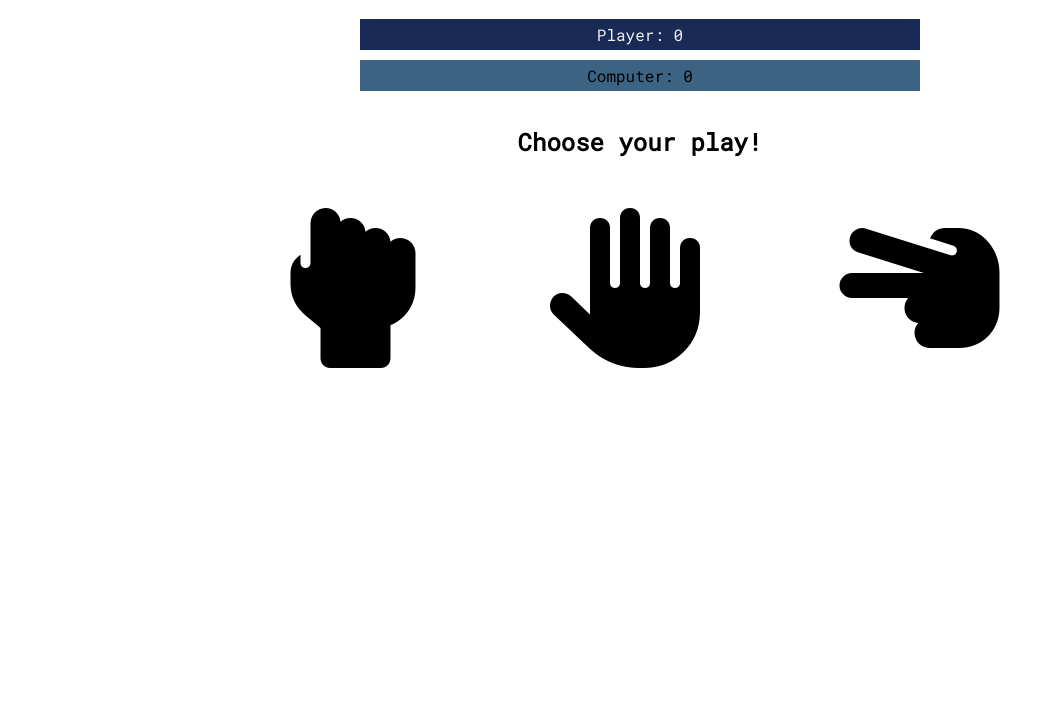
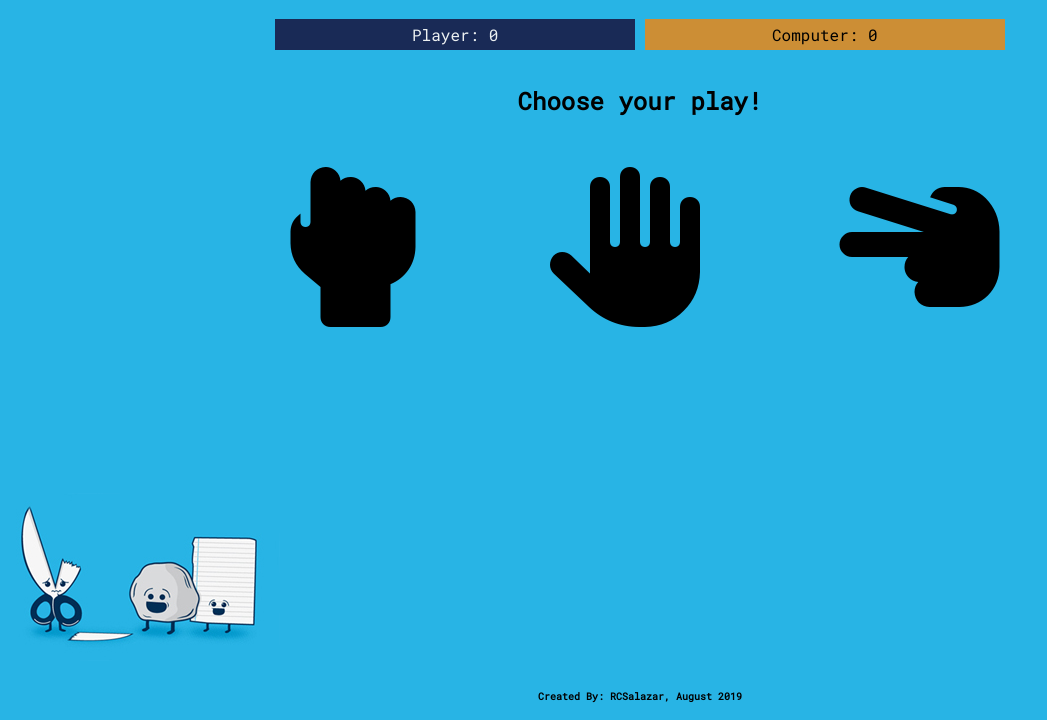
Before and after one commit to rcsalazar/RockPaperScissors, a plain HTML site: page index.html in a window 1280 px wide. Shown: the part 80-800 px from the top of the page, without its empty margins (0-1047 px from the left). Drawn offline with Linux system fonts and the light colour scheme.

Commit message:
add background and footer

```diff
--- a/index.html
+++ b/index.html
@@ -35,6 +35,9 @@
         </div>
     </div>
     <script src="./main.js"></script>
+    <footer>
+        <p>Created By: RCSalazar, August 2019</p>
+    </footer>
 </body>
 
 </html>
--- a/main.js
+++ b/main.js
@@ -11,11 +11,13 @@ var scoreBoard = {
 // Play Game
 
 function play(e) {
+    var playerChoice = e.target.id;
+    if (playerChoice !== ""){
     restart.style.display = "inline-block";
-    var playerChoice = e.target.id;
     var computerChoice = getComputerChoice();
     var winner = getWinner(playerChoice, computerChoice);
     showWinner(winner, playerChoice, computerChoice);
+    }
 }
 
 // Computer Choice
@@ -32,7 +34,9 @@ function getComputerChoice() {
 
 // Get Winner
 function getWinner(p, c) {
-    if (p === c) {
+    if (p === ''){
+        return 'n/a';
+    } else if (p === c) {
         return "draw";
     } else if (p === "rock") {
         if (c === "paper") {
@@ -65,6 +69,7 @@ function showWinner(winner, playerChoice, computerChoice) {
         <div class="view-result"><i class="fas fa-hand-${computerChoice} fa-10x computer"></i>
         <p>Computer chose <strong>${computerChoice}</strong></p></div>
         `;
+        modal.style.display = "block";
     } else if (winner === "computer") {
         scoreBoard.computer++;
         result.innerHTML = `
@@ -74,7 +79,8 @@ function showWinner(winner, playerChoice, computerChoice) {
         <div class="view-result"><i class="fas fa-hand-${computerChoice} fa-10x computer"></i>
         <p>Computer chose <strong>${computerChoice}</strong></p></div>
         `;
-    } else {
+        modal.style.display = "block";
+    } else if (winner === "draw"){
         result.innerHTML = `
         <h1>Draw!</h1>
         <div class="view-result"><i class="fas fa-hand-${playerChoice} fa-10x player"></i>
@@ -82,12 +88,14 @@ function showWinner(winner, playerChoice, computerChoice) {
         <div class="view-result"><i class="fas fa-hand-${computerChoice} fa-10x computer"></i>
         <p>Computer chose <strong>${computerChoice}</strong></p></div>
         `;
+        modal.style.display = "block";
+    } else {
+        modal.style.display = "none";
     }
     score.innerHTML = `
     <p id="player">Player: ${scoreBoard.player}</p>
     <p id="computer">Computer: ${scoreBoard.computer}</p>
     `
-    modal.style.display = "block";
 }
 
 function clearModal(e) {
--- a/modal.css
+++ b/modal.css
@@ -1,6 +1,6 @@
 :root{
     --player: #192a56;
-    --computer: #3c6382;
+    --computer: #cc8e35;
     --win: #2ecc71;
     --lose: #e74c3c;
 }
--- a/styles.css
+++ b/styles.css
@@ -1,6 +1,6 @@
 :root{
     --player: #192a56;
-    --computer: #3c6382;
+    --computer: #cc8e35;
     --win: #2ecc71;
     --lose: #e74c3c;
 }
@@ -9,6 +9,8 @@ body{
     font-family: 'Roboto Mono', monospace;
     margin: 0;
     padding: 0;
+    height: 90vh;
+    background: rgb(40,180,229) url(./bg.jpg) no-repeat left bottom;
 }
 
 .container{
@@ -36,7 +38,7 @@ body{
 
 .score p{
     display: inline-block;
-    width: 550px;
+    width: 350px;
     margin: 5px auto;
     padding: 5px;
 }
@@ -67,3 +69,12 @@ body{
 .text-lose{
     color: var(--lose);
 }
+
+footer{
+    text-align: center;
+    position: absolute;
+    width: 100%;
+    top:95vh;
+    font-size: 10px;
+    font-weight: bold;
+}
```
Also changed, not shown: bg.jpg (added).
